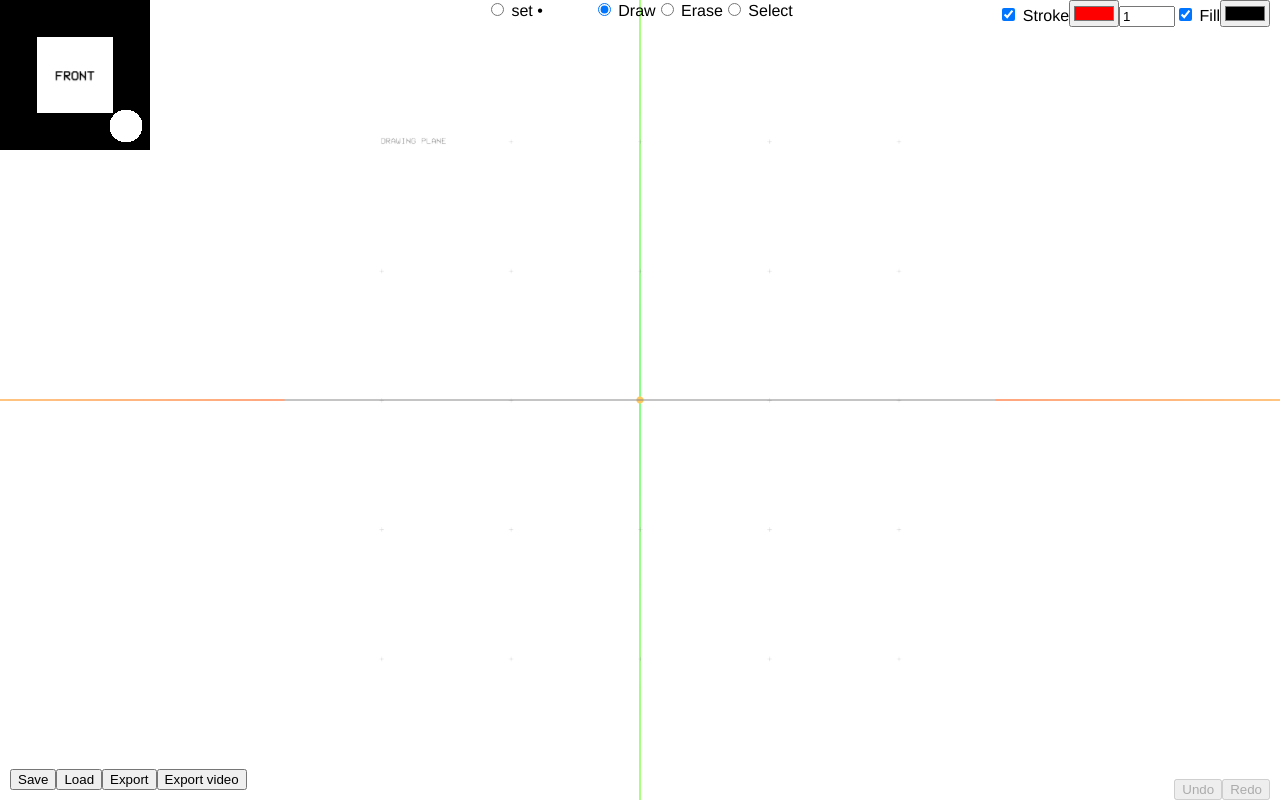
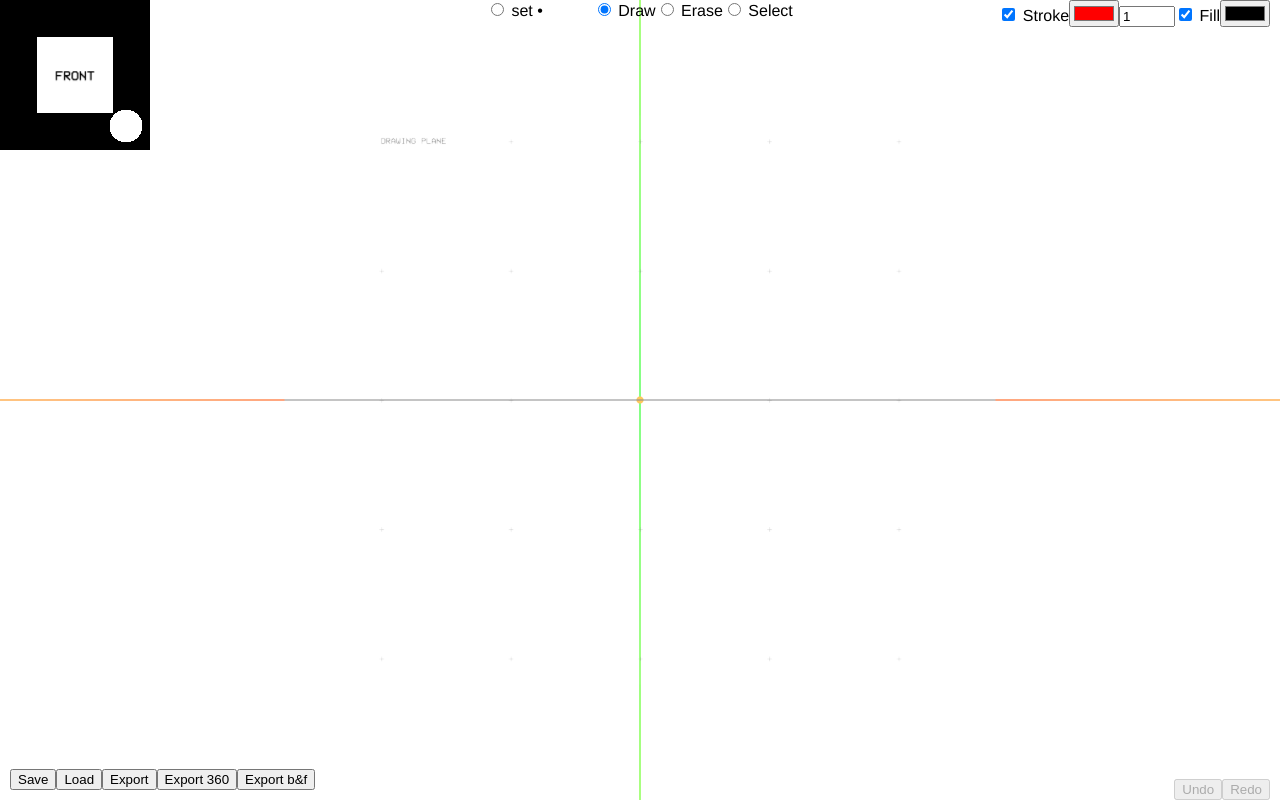
Before and after one commit to barese17/Penzil, a Vue app: page / in a window 1280 px wide. Built offline with nearby package versions, Linux system fonts and the light colour scheme; what undo-manager would draw is missing.

Commit message:
Easing in both 360 and back and forth export

```diff
--- a/src/components/ExportVideo.vue
+++ b/src/components/ExportVideo.vue
@@ -1,5 +1,6 @@
 <template>
-  <button @click="exportToMp4">Export video</button>
+  <button @click="exportToMp4('360')">Export 360</button>
+  <button @click="exportToMp4('bf')">Export b&f</button>
 </template>
 
 <script>
@@ -15,7 +16,7 @@ export default {
   },
   methods: {
     //api here: https://github.com/TrevorSundberg/h264-mp4-encoder
-    exportToMp4: function () {
+    exportToMp4: function (loop) {
       const download = (url, filename) => {
         const anchor = document.createElement("a");
         anchor.href = url;
@@ -28,13 +29,55 @@ export default {
         encoder.width = ctx.drawingBufferWidth;
         encoder.height = ctx.drawingBufferHeight;
         encoder.initialize();
-        let length = 119;
+        let length = 240;
         let currentLength = 0;
+        cameraControls.enabled = false;
         camera.layers.disable(0);
+        let startAzimuthAngle = cameraControls.azimuthAngle;
+        let polarAngle = cameraControls.polarAngle;
+        let pos = [];
+
+        function easing(loop) {
+          //easing function: http://gizma.com/easing/
+
+          function easeInOutQuad(t, b, c, d) {
+            t /= d / 2;
+            if (t < 1) return (c / 2) * t * t + b;
+            t--;
+            return (-c / 2) * (t * (t - 2) - 1) + b;
+          }
+
+          function easeInOutQuadYoyo(t, b, c, d) {
+            if (t <= d / 2) {
+              pos.push(easeInOutQuad(t, b, c, d / 2));
+              let v = pos[pos.length - 1];
+              return v;
+            } else {
+              let v = pos.pop();
+              return v;
+            }
+          }
+          if (loop == "360") {
+            return easeInOutQuad(
+              currentLength,
+              startAzimuthAngle,
+              360 * THREE.MathUtils.DEG2RAD,
+              length
+            );
+          } else if (loop == "bf") {
+            return easeInOutQuadYoyo(
+              currentLength,
+              startAzimuthAngle,
+              startAzimuthAngle + 60 * THREE.MathUtils.DEG2RAD,
+              length
+            );
+          }
+        }
 
         function animate() {
           renderer.render(scene, camera);
-          cameraControls.rotate(6 * THREE.MathUtils.DEG2RAD, 0, true);
+          let f = easing(loop);
+          cameraControls.rotateTo(f, polarAngle, false);
           var buf = new Uint8Array(
             ctx.drawingBufferWidth * ctx.drawingBufferHeight * 4
           );
@@ -74,6 +117,7 @@ export default {
             );
             encoder.delete();
             camera.layers.enable(0);
+            cameraControls.enabled = true;
           }
         }
         animate();
--- a/src/components/draw.js
+++ b/src/components/draw.js
@@ -58,7 +58,7 @@ let draw = {
                 side: THREE.DoubleSide,
                 wireframe: false,
                 polygonOffset: this.stroke ? true : false,
-                polygonOffsetFactor: 100,
+                polygonOffsetFactor: 10,
                 polygonOffsetUnits: 4,
                 transparent: !this.fill,
             });
```
